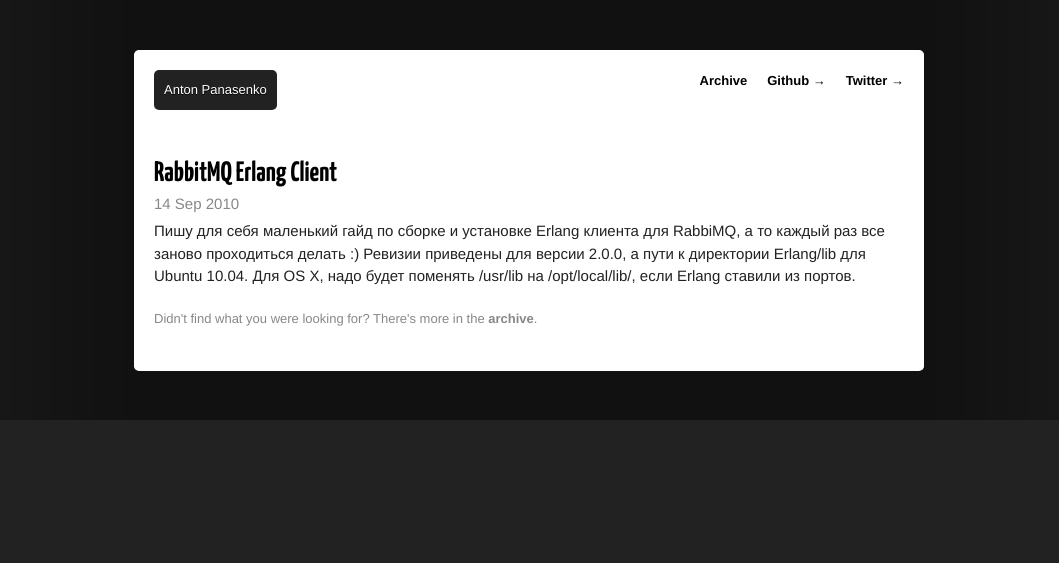
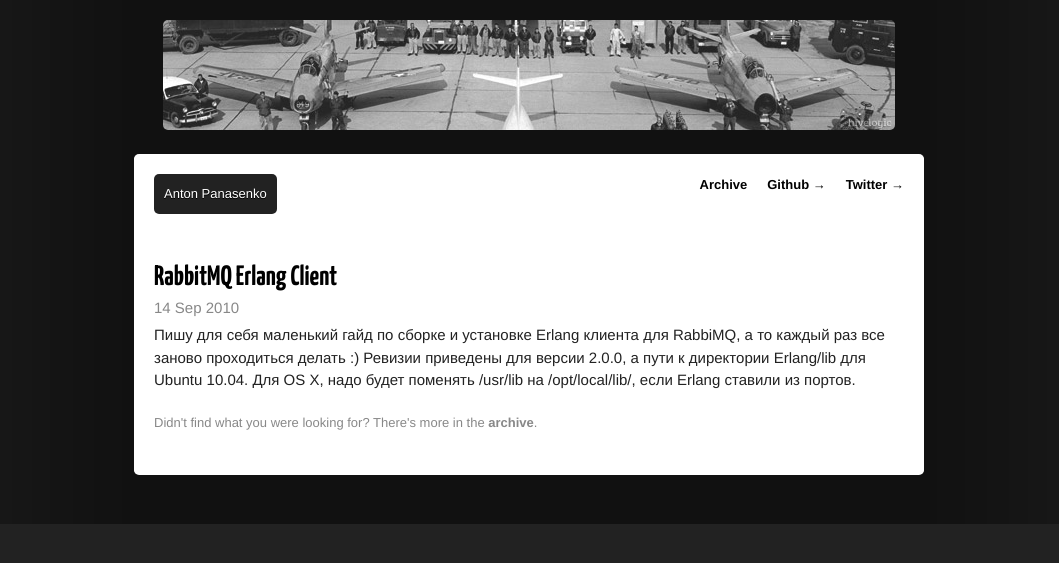
Before and after one commit to Notbad19/blog.apanasenko.me, a Jekyll site: the page built from index.html, in a window 1280 px wide. Shown: the top 563 px of the page, without its empty margins (111-1170 px from the left). Built offline with Jekyll 4.4.1, drawn with Linux system fonts in a browser that asks for light colours; comment, search, counter and statistics services are not loaded.

Commit message:
add header images

```diff
--- a/_layouts/default.html
+++ b/_layouts/default.html
@@ -19,6 +19,7 @@
 </head>
 <body>
   <div id="wrapper">
+<div style="clear: both; text-align: center;"><img id="header" src="/images/header.jpg"/></div>
     <div id="inner">
       <div id="container">
         <div id="header">
--- a/css/screen.css
+++ b/css/screen.css
@@ -70,6 +70,12 @@ div#inner{
   width:790px;
   margin:50px auto;
   position:relative;
+}
+
+img#header {
+  -moz-border-radius:5px;
+  -webkit-border-radius:5px;
+  margin:20px 0px -30px;
 }
 
 div#container
```
Also changed, not shown: images/abandoned.jpg (deleted), images/awesome.jpg (deleted), images/baltimore.jpg (deleted), images/blueprint.jpg (deleted), images/bundler.jpg (deleted), images/cucumber.jpg (deleted), images/flytrap.jpg (deleted), images/gitflow.png (deleted), images/github_search_abandoned.jpg (deleted), images/header.jpg (added), images/homepage_screenshot.jpg (deleted), images/jail.jpg (deleted), images/music_jam.jpg (deleted), images/navvy.jpg (deleted), 4 more files.
